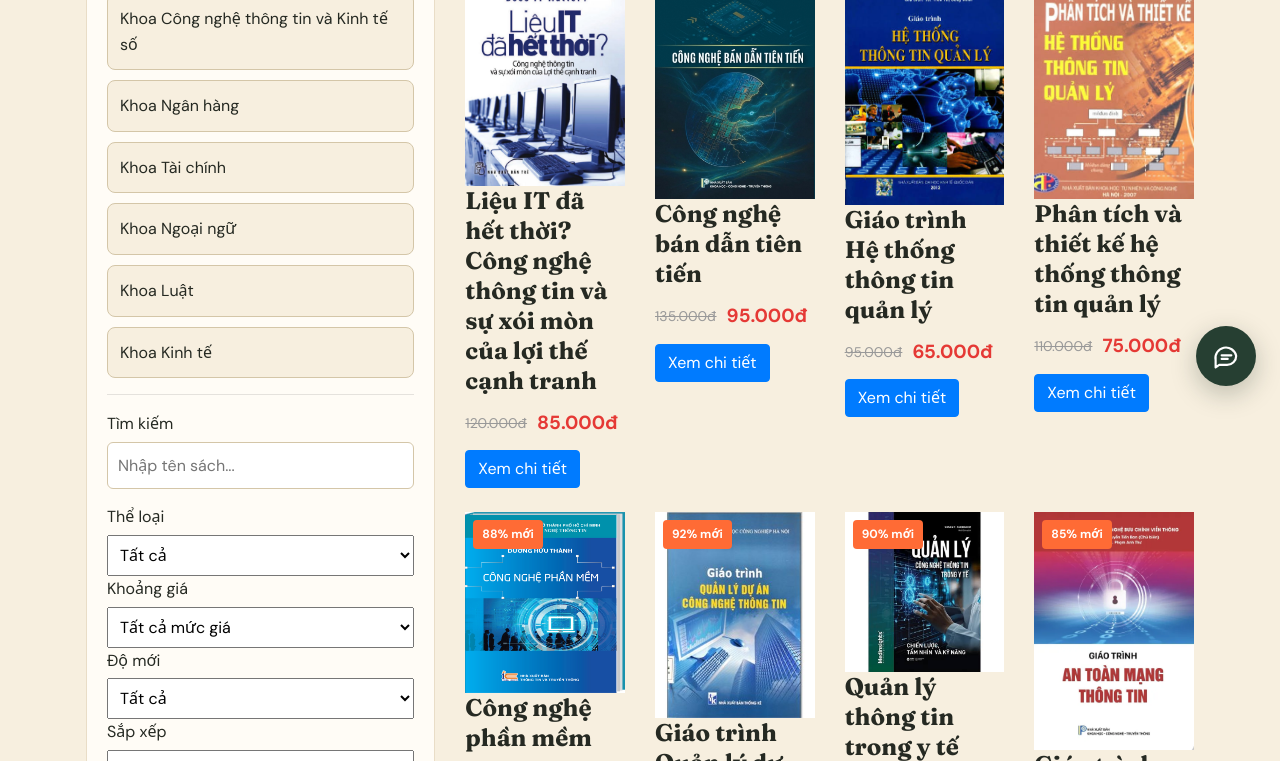
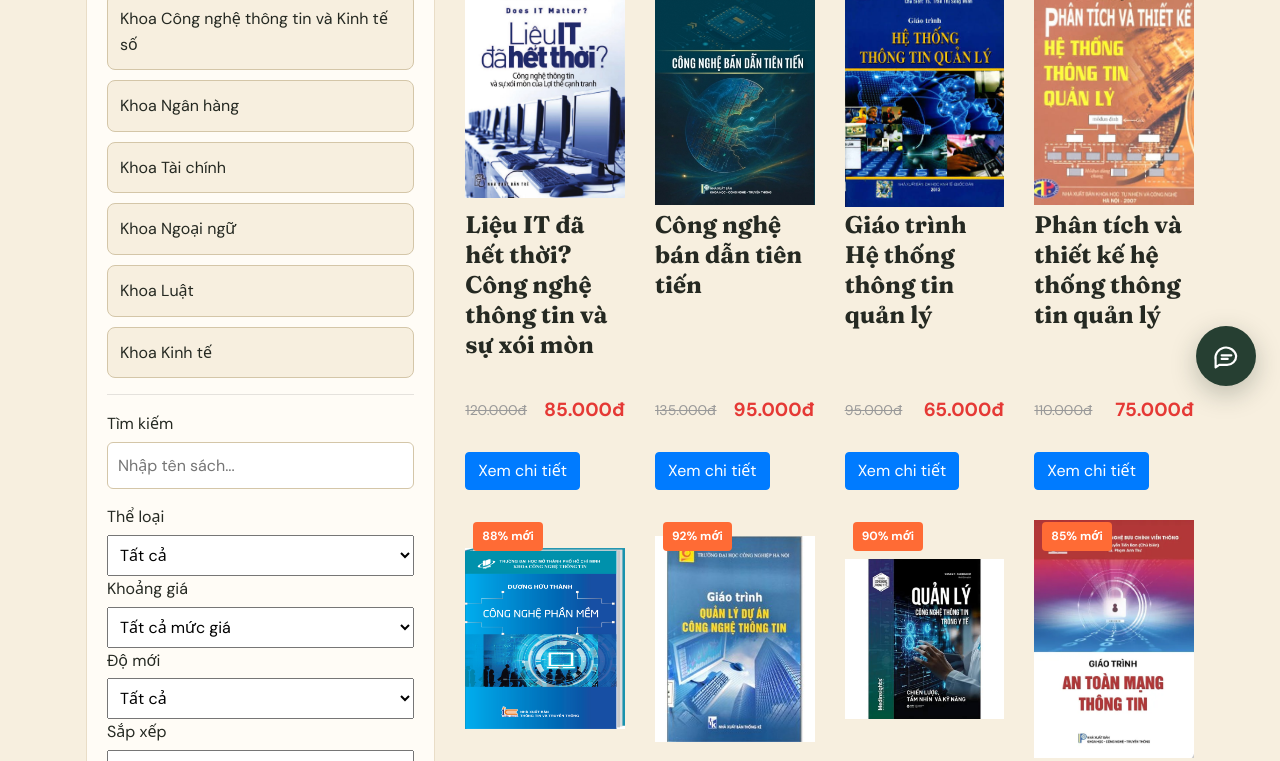
Before and after one commit to 27a4043350-star/website-BOOKBACK, a plain HTML site: page pages/books.html in a window 1280 px wide. Shown: the part 390-1151 px from the top of the page. Drawn offline with nearby package versions, Linux system fonts and the light colour scheme.

Commit message:
Update sang.css

```diff
--- a/assets/css/sang.css
+++ b/assets/css/sang.css
@@ -324,3 +324,57 @@
 .related-arrow:hover {
     background: #e8eee7;
 }
+
+/* ================= KHUNG MỖI CUỐN SÁCH ================= */
+
+/* Khung ngoài của sách */
+.book-card {
+    height: 100%;
+    display: flex;
+    flex-direction: column;
+}
+
+/* Khung ảnh sách */
+.book-image-wrapper {
+    height: 250px;
+    width: 100%;
+    position: relative;
+    display: flex;
+    align-items: center;
+    justify-content: center;
+    overflow: hidden;
+}
+
+/* Ảnh nằm gọn trong khung */
+.book-image-wrapper img {
+    width: 100%;
+    height: 100%;
+    object-fit: contain;
+}
+
+/* Phần nội dung sách */
+.book-card-content {
+    display: flex;
+    flex-direction: column;
+    flex-grow: 1;
+}
+
+/* Tên sách */
+.book-card-content h3 {
+    height: 150px;
+    overflow: hidden;
+}
+
+/* Khung giá */
+.book-card-content .book-price {
+    height: 60px;
+    display: flex;
+    align-items: center;
+    justify-content: space-between;
+}
+
+/* Nút xem chi tiết */
+.book-card-content .btn {
+    margin-top: auto;
+    align-self: flex-start;
+}
```
